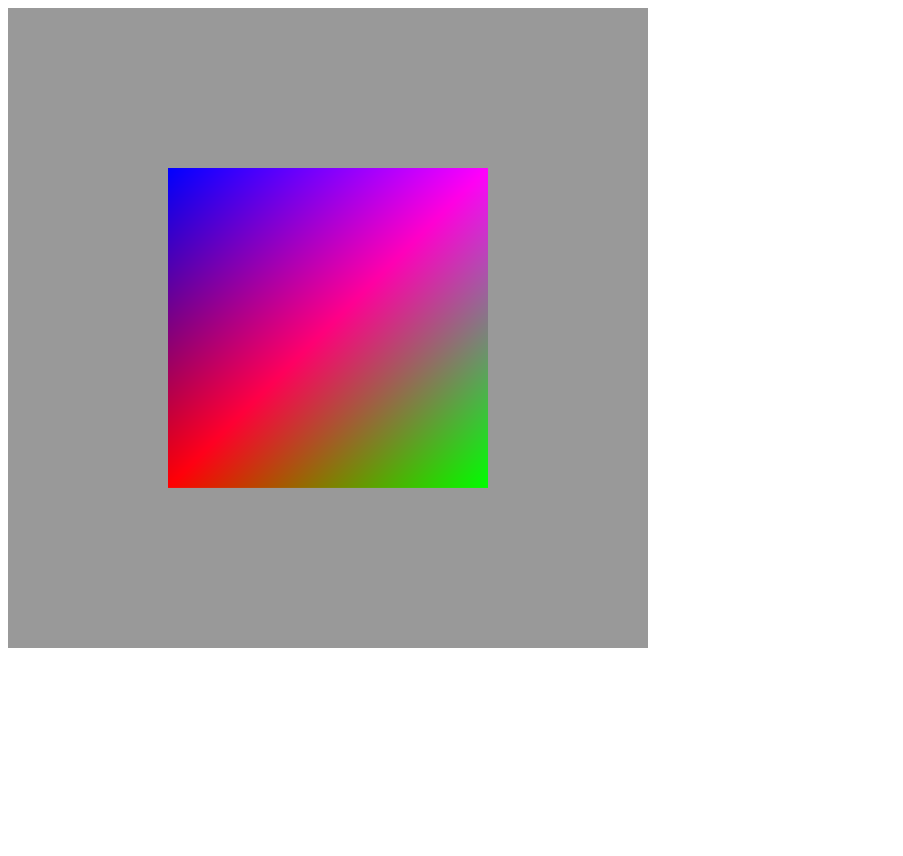
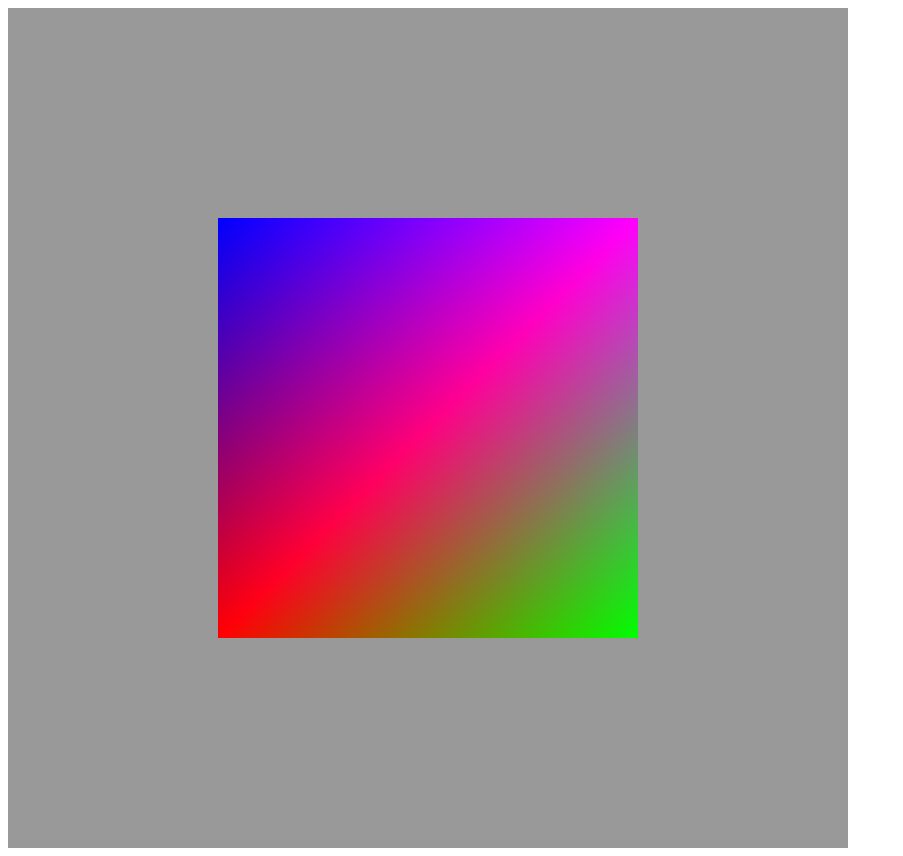
Before and after one commit to TReed1104/model-renderer, a plain HTML site: page index.html in a window 1280 px wide. Shown: the whole page, without its empty margins (0-903 px from the left). Before the commit the page ends 800 px from the top, so only its background shows below. Drawn offline with Linux system fonts and the light colour scheme.

Commit message:
Amended canvas size

```diff
--- a/index.html
+++ b/index.html
@@ -2,7 +2,7 @@
     <head>
     </head>
     <body>
-        <canvas id = "main-canvas" width = "640" height = "640"></canvas>
+        <canvas id = "main-canvas" width = "840" height = "840"></canvas>
     </body>
 
     <script src="js/matrix4.js"></script>
```
